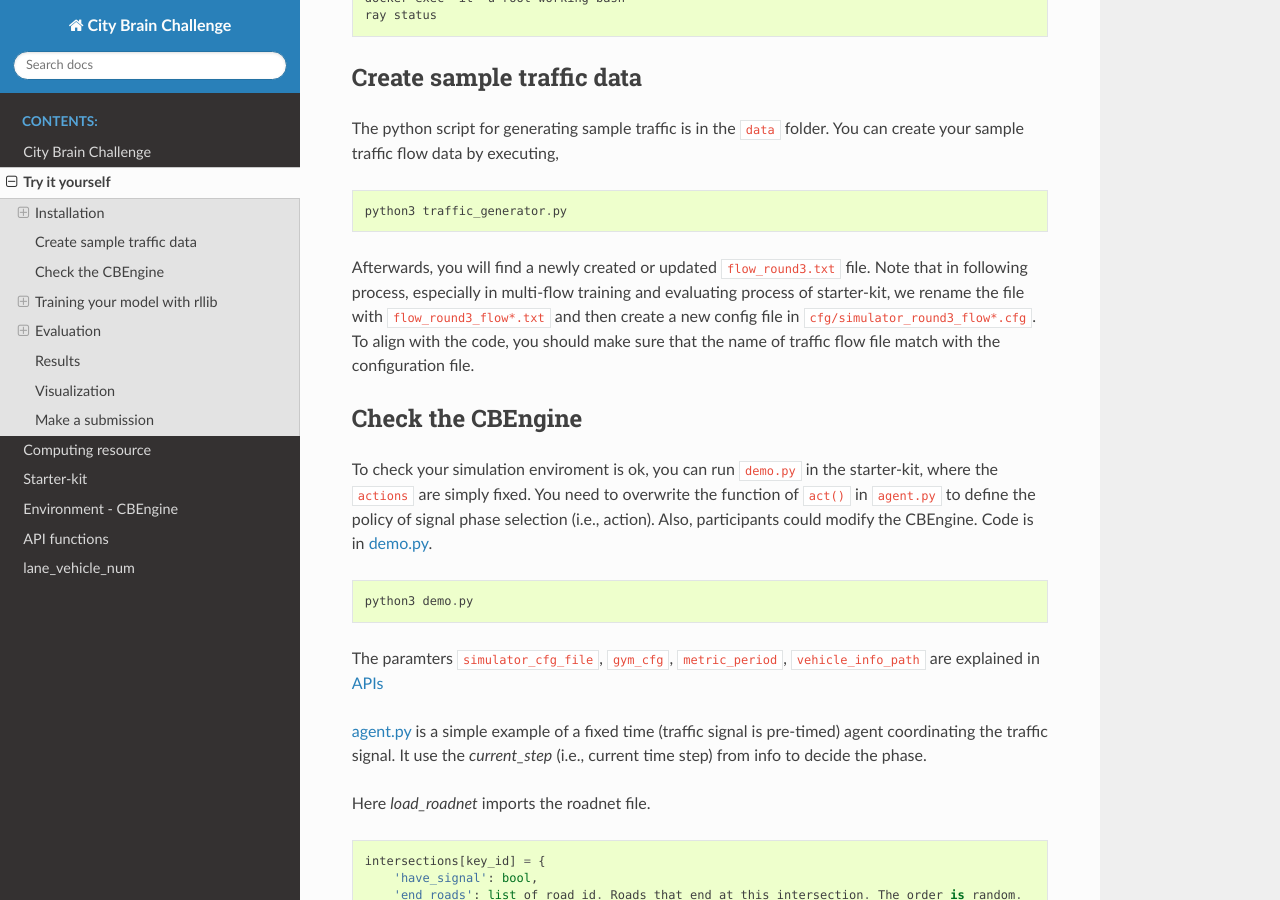
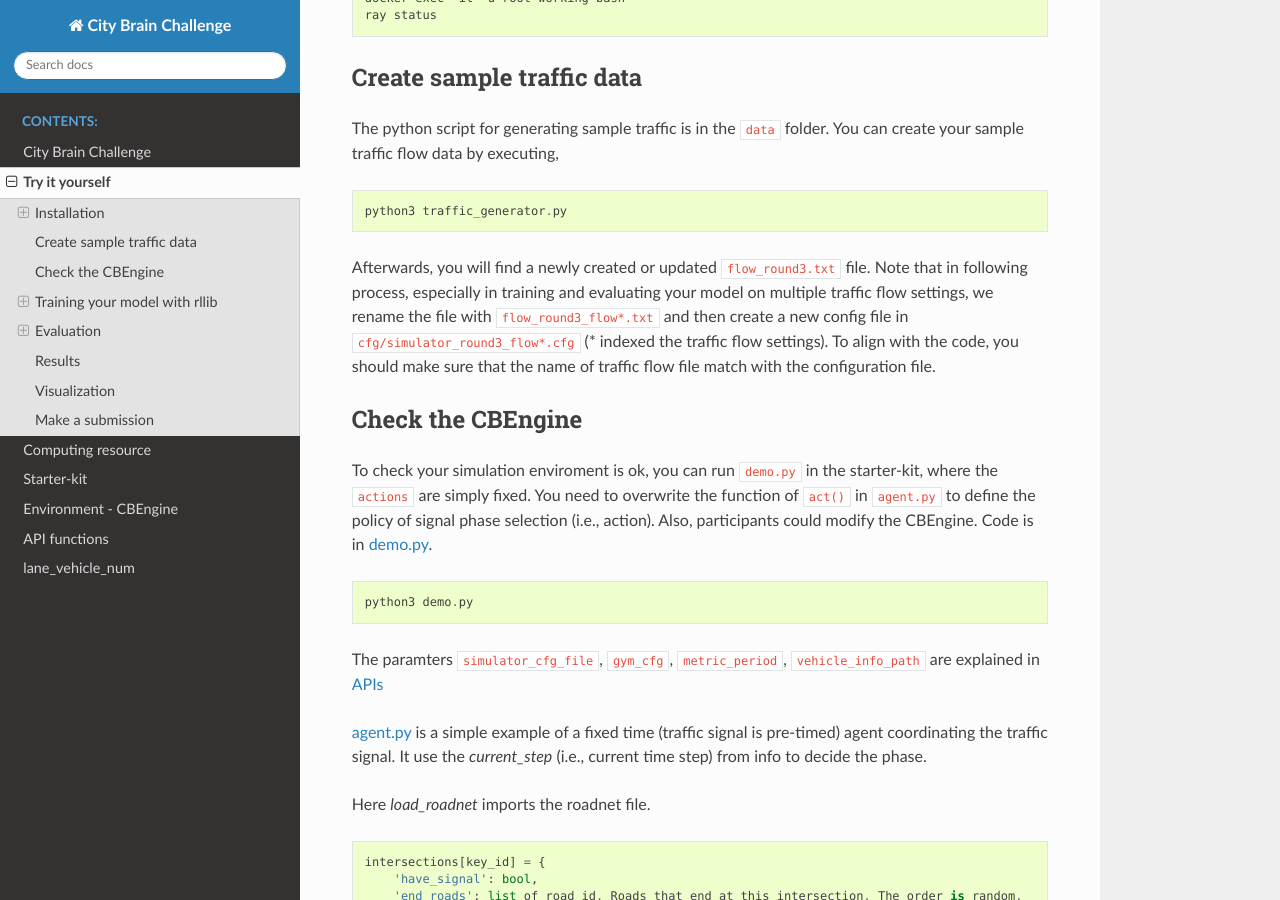
Before and after one commit to CityBrainChallenge/KDDCup2021-CityBrainChallenge, a Sphinx documentation site: the page built from docs/try-it-yourself.rst, in a window 1280 px wide and 900 px high, scrolled down 1103 px. Built offline with Sphinx 7.4.7 and the Read the Docs theme 2.0.0, drawn with Linux system fonts in a browser that asks for light colours; some of the changed text lies outside the part shown.

Commit message:
Update try-it-yourself.rst

```diff
--- a/docs/try-it-yourself.rst
+++ b/docs/try-it-yourself.rst
@@ -65,7 +65,7 @@
 
     python3 traffic_generator.py
 
-Afterwards, you will find a newly created or updated ``flow_round3.txt`` file. Note that in following process, especially in multi-flow training and evaluating process of starter-kit, we rename the file with ``flow_round3_flow*.txt`` and then create a new config file in ``cfg/simulator_round3_flow*.cfg``. To align with the code, you should make sure that the name of traffic flow file match with the configuration file.
+Afterwards, you will find a newly created or updated ``flow_round3.txt`` file. Note that in following process, especially in training and evaluating your model on multiple traffic flow settings, we rename the file with ``flow_round3_flow*.txt`` and then create a new config file in ``cfg/simulator_round3_flow*.cfg`` (* indexed the traffic flow settings). To align with the code, you should make sure that the name of traffic flow file match with the configuration file.
 
 
 
@@ -180,7 +180,7 @@
         ##################
         ## Example : pressure as reward.
         # if(self.observation_features[0] != 'lane_vehicle_num'):
-        #     raise ValueError("maxpressure need 'lane_vehicle_num' as first observation feature")
+        #     raise ValueError("maxpressure need 'lane_vehicle_num' as first observation feature") ``cfg/simulator_round3_flow*.cfg``. To align with the code, you should make sure that the name of traffic flow file match with the configuration file.
         # lane_vehicle = self.eng.get_lane_vehicles()
         # for agent_id, roads in self.agent_signals.items():
         #     result_obs = []
```
